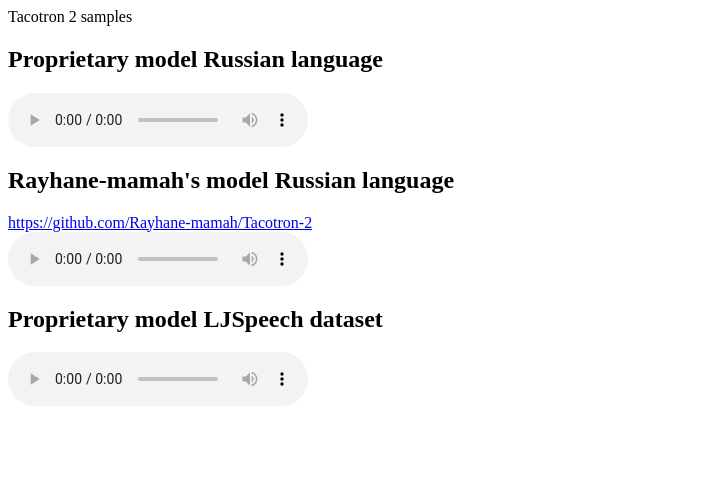
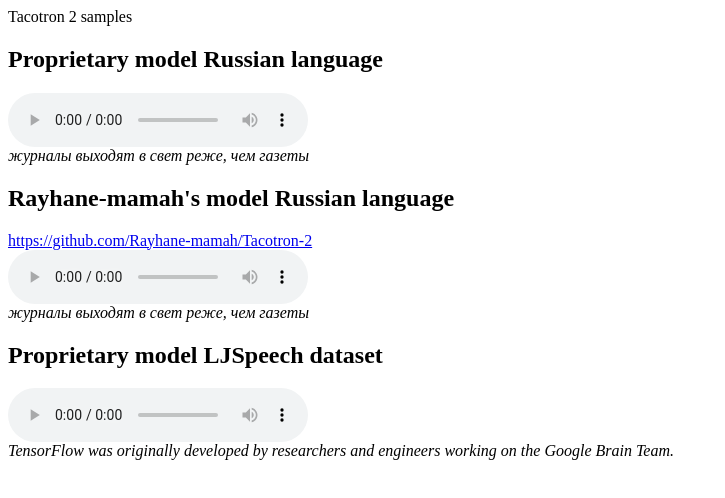
Before and after one commit to metaln37/metaln37.github.io, a plain HTML site: page Tacotron2-samples/index.html in a window 1280 px wide. Shown: the whole page, without its empty margins (0-725 px from the left). Drawn offline with Linux system fonts and the light colour scheme.

Commit message:
phrases added

```diff
--- a/Tacotron2-samples/index.html
+++ b/Tacotron2-samples/index.html
@@ -2,12 +2,13 @@
 <body>
 <h2>Proprietary model Russian language</h2>
 <audio src="ru1-387000-0.wav" controls></audio><br>
-
+<i>журналы выходят в свет реже, чем газеты</i><br>
 <h2>Rayhane-mamah's model Russian language</h2>
 <a href="https://github.com/Rayhane-mamah/Tacotron-2">https://github.com/Rayhane-mamah/Tacotron-2</a><br>
 <audio src="ru2.wav" controls></audio><br>
-
+<i>журналы выходят в свет реже, чем газеты</i><br>
 <h2>Proprietary model LJSpeech dataset</h2>
 <audio src="eng-268000-0.wav" controls></audio><br>
+<i>TensorFlow was originally developed by researchers and engineers working on the Google Brain Team.</i>
 </body>
 </html>
```
